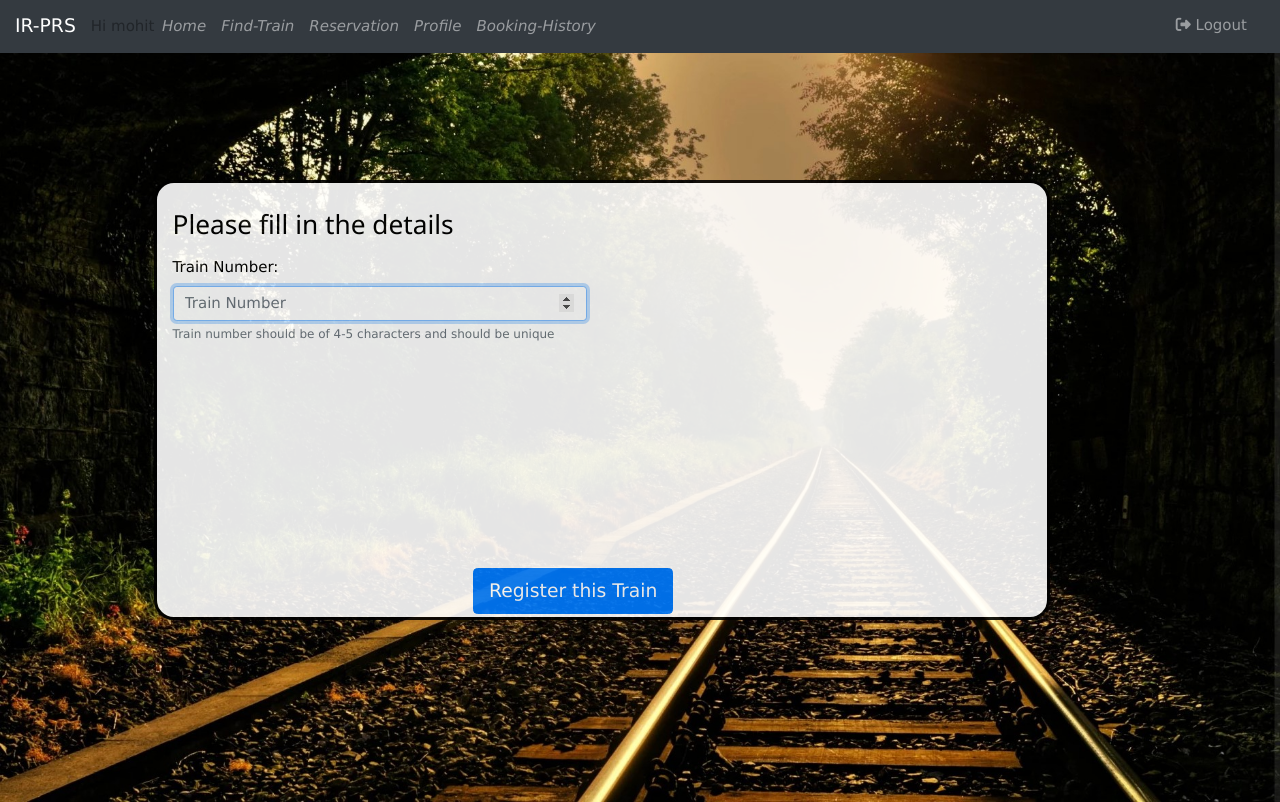
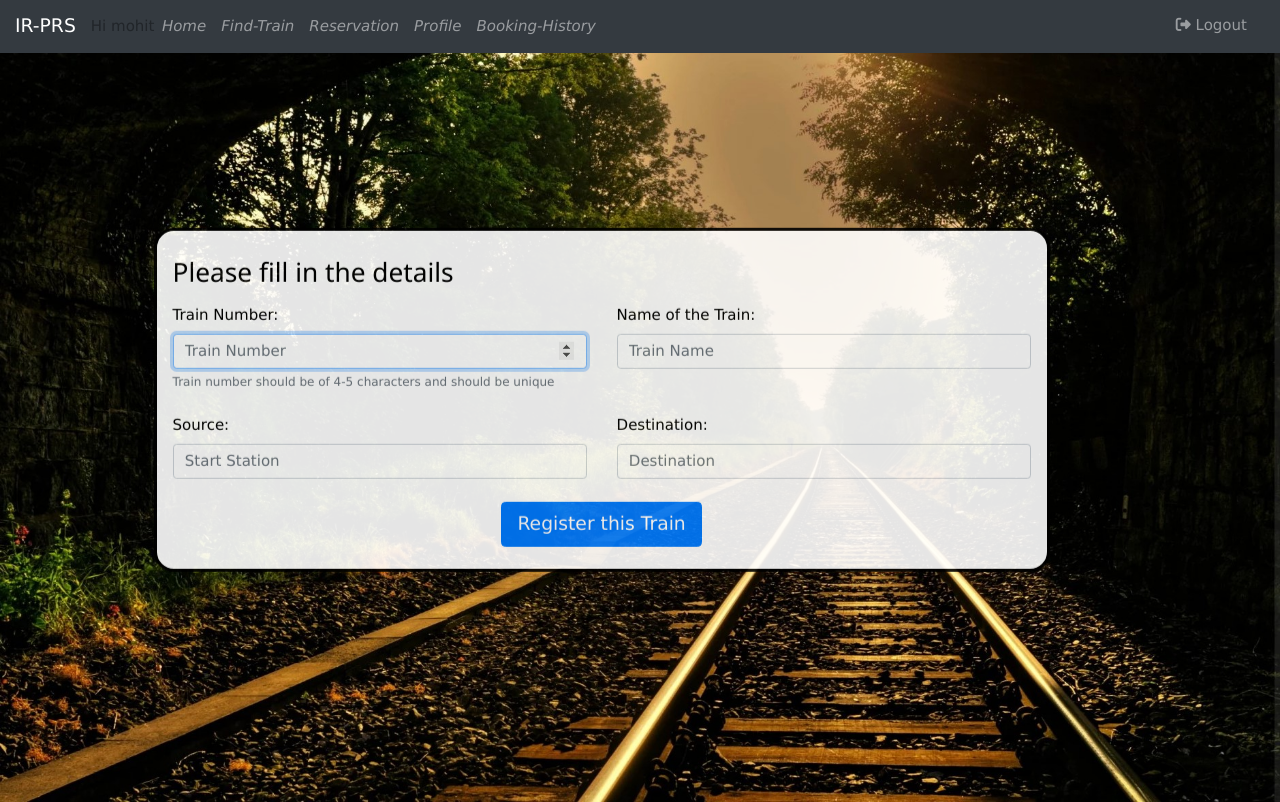
Before and after one commit to MohitSinghal2811/IR-PRS, a Django app: page /add_train in a window 1280 px wide. Run offline with Django 3.2, Linux system fonts and the light colour scheme; a user stored in the database is signed in; some libraries are stand-ins or nearby versions.

Commit message:
Correct add_train and release_train

```diff
--- a/rail/forms.py
+++ b/rail/forms.py
@@ -63,6 +63,8 @@ class ReleasedTrainForm(forms.Form):
     departureTime = forms.TimeField(label = "Departure Time", widget = forms.TimeInput(attrs={'required' : True}))
     acCoachNo = forms.IntegerField(min_value=0, widget = forms.NumberInput(attrs={'placeholder' :"Number of Ac Coaches",'class' : "form-control",  'required': True}), label = "Number of Ac Coaches", initial = 0)
     slCoachNo = forms.IntegerField(min_value=0, widget = forms.NumberInput(attrs={'placeholder' :"Number of Sleeper Coaches", 'class' : "form-control",  'required': True}), label = "Number of Sleeper Coaches", initial = 0)
+    fareac = forms.IntegerField(min_value=0,  widget = forms.NumberInput(attrs={'placeholder' :"AC fare",'class' : "form-control",  'required': True}), label = "AC fare", initial = 0)
+    faresl = forms.IntegerField(min_value=0, widget = forms.NumberInput(attrs={'placeholder' :"Sleeper fare", 'class' : "form-control",  'required': True}), label = "Sleeper fare", initial = 0)
 
 
     def clean(self):
@@ -82,6 +84,10 @@ class ReleasedTrainForm(forms.Form):
                     self.add_error('departureTime', "This train has already been released at this date and time")
         acCoachNo = self.cleaned_data.get('acCoachNo')
         slCoachNo = self.cleaned_data.get('slCoachNo')
+        if(acCoachNo == None):
+            acCoachNo = 0
+        if(slCoachNo == None):
+            slCoachNo = 0
         if(acCoachNo + slCoachNo > 28 or acCoachNo + slCoachNo <= 0):
             self.add_error('acCoachNo', "Total Number of Coaches should be less than 28 and greater than 0")
             self.add_error('slCoachNo', "Total Number of Coaches should be less than 28 and greater than 0")
--- a/rail/templates/rail/add_train.html
+++ b/rail/templates/rail/add_train.html
@@ -7,8 +7,8 @@
 
 
 <div class="w3-display-left" style="width:70vw ;margin-left:12vw; opacity:0.9; ">
-        <div class="w3-container w3-white w3-padding-16"  style="height: 55vh; border-width: 50px; border: solid black; border-radius: 20px;">
-            <form method="post" novalidate autocomplete="off">
+    <div class="w3-container w3-white w3-padding-16"  style="height: 100%; border: solid black; border-radius: 20px;">
+        <form method="post" novalidate autocomplete="off" >
             {% csrf_token %}
             <h1 class="h3 mb-3 font-weight-normal">Please fill in the details</h1>
             {% if form.non_field_errors %}
@@ -41,97 +41,92 @@
                         <small class="form-text text-muted">{{ form.trainNumber.help_text }}</small>
                     {% endif %}
                 </div>
-                <div class = "col-md-4">
-                    {{ form.departureDate.label_tag }}
+                <div class = "col-md-6">
+                    {{ form.name.label_tag }}
                     {% if form.is_bound %}
-                        {% if form.departureDate.errors %}
-                            {% render_field form.departureDate class="form-control is-invalid" %}
-                            {% for error in form.departureDate.errors %}
+                        {% if form.name.errors %}
+                            {% render_field form.name class="form-control is-invalid" %}
+                            {% for error in form.name.errors %}
                                 <div class="invalid-feedback ">
                                 {{ error }}
                                 </div>
                             {% endfor %}
                         {% else %}
-                            {% render_field form.departureDate class="form-control is-valid" %}
+                            {% render_field form.name class="form-control is-valid" %}
                         {% endif %}
                     {% else %}
-                        {% render_field form.departureDate class="form-control" %}
+                        {% render_field form.name class="form-control" %}
                     {% endif %}
 
-                    {% if form.departureDate.help_text %}
-                        <small class="form-text text-muted">{{ form.departureDate.help_text }}</small>
+                    {% if form.name.help_text %}
+                        <small class="form-text text-muted">{{ form.name.help_text }}</small>
                     {% endif %}
                 </div>
-                <div class = "col-md-2">
-                    {{ form.departureTime.label_tag }}
+            </div>
+            </br>
+            <div class = "row">
+                <div class = "col-md-6">
+                    {{ form.starts.label_tag }}
                     {% if form.is_bound %}
-                        {% if form.departureTime.errors %}
-                            {% render_field form.departureTime class="form-control is-invalid" %}
-                            {% for error in form.departureTime.errors %}
+                        {% if form.starts.errors %}
+                            {% render_field form.starts class="form-control is-invalid" %}
+                            {% for error in form.starts.errors %}
                                 <div class="invalid-feedback ">
                                 {{ error }}
                                 </div>
                             {% endfor %}
                         {% else %}
-                            {% render_field form.departureTime class="form-control is-valid" %}
+                            {% render_field form.starts class="form-control is-valid" %}
                         {% endif %}
                     {% else %}
-                        {% render_field form.departureTime class="form-control" %}
+                        {% render_field form.starts class="form-control" %}
                     {% endif %}
 
-                    {% if form.departureTime.help_text %}
-                        <small class="form-text text-muted">{{ form.departureTime.help_text }}</small>
-                    {% endif %}
                 </div>
-            </div>
-            <div class = "row">
                 <div class = "col-md-6">
-                    {{ form.AcCoachNo.label_tag }}
+                    {{ form.ends.label_tag }}
                     {% if form.is_bound %}
-                        {% if form.AcCoachNo.errors %}
-                            {% render_field form.AcCoachNo class="form-control is-invalid" %}
-                            {% for error in form.AcCoachNo.errors %}
+                        {% if form.ends.errors %}
+                            {% render_field form.ends class="form-control is-invalid" %}
+                            {% for error in form.ends.errors %}
                                 <div class="invalid-feedback ">
                                 {{ error }}
                                 </div>
                             {% endfor %}
                         {% else %}
-                            {% render_field form.AcCoachNo class="form-control is-valid" %}
+                            {% render_field form.ends class="form-control is-valid" %}
                         {% endif %}
                     {% else %}
-                        {% render_field form.AcCoachNo class="form-control" %}
+                        {% render_field form.ends class="form-control" %}
                     {% endif %}
 
-                    {% if form.AcCoachNo.help_text %}
-                        <small class="form-text text-muted">{{ form.AcCoachNo.help_text }}</small>
-                    {% endif %}
-                </div>
-                <div class = "col-md-6">
-                    {{ form.SlCoachNo.label_tag }}
-                    {% if form.is_bound %}
-                        {% if form.SlCoachNo.errors %}
-                            {% render_field form.SlCoachNo class="form-control is-invalid" %}
-                            {% for error in form.SlCoachNo.errors %}
-                                <div class="invalid-feedback ">
-                                {{ error }}
-                                </div>
-                            {% endfor %}
-                        {% else %}
-                            {% render_field form.SlCoachNo class="form-control is-valid" %}
-                        {% endif %}
-                    {% else %}
-                        {% render_field form.SlCoachNo class="form-control" %}
-                    {% endif %}
 
-                    {% if form.SlCoachNo.help_text %}
-                        <small class="form-text text-muted">{{ form.SlCoachNo.help_text }}</small>
-                    {% endif %}
                 </div>
             </div>
-            <button type="submit" class="btn btn-lg btn-primary " style = "position: absolute; right:42%; bottom:0.5vw">Register this Train</button>
-            </form>
-        </div>
+            </br>
+            <div class="w3-center">
+                <div class="w3-bar">
+                    <button type="submit" class="btn btn-lg btn-primary w3-center ">Register this Train</button>
+                </div>
+            </div>
+        </form>
     </div>
+</div>
+
+
+
+
+
+
+
+
+
+
+
+
+
+
+
 
 
 
--- a/rail/views.py
+++ b/rail/views.py
@@ -15,11 +15,13 @@ from .helper_functions import berthExtractor, coachExtractor
 
 
 def add_train(request):
+    if(not request.user.is_superuser):
+        return redirect('/login')
     if request.method == 'POST':
         print(request.POST)
         form = TrainForm(request.POST)
         if form.is_valid():
-            train = Train(trainNumber = request.POST.get('trainNumber'), starts = request.POST.get('starts'), ends = request.POST.get('ends'), name = request.POST.get('name'))
+            train = Train(trainNumber = request.POST.get('trainNumber'), starts = request.POST.get('starts'), ends = request.POST.get('ends'), name = request.POST.get('name'), admin = request.user)
             train.save()
     else:
         form = TrainForm()
@@ -137,12 +139,14 @@ def userlogout(request):
 
 
 def releaseTrain(request):
+    if(not request.user.is_superuser):
+        return redirect('/login')
     if request.method == 'POST':
         print(request.POST)
         form = ReleasedTrainForm(request.POST)
         if form.is_valid():
             train = Train.objects.filter(trainNumber = request.POST.get("trainNumber"))[0]
-            var = ReleasedTrain(train = train, departureDate = request.POST.get("departureDate") , departureTime = request.POST.get("departureTime"), maxAC = int(request.POST.get("acCoachNo")) * 18, maxSL = int(request.POST.get("slCoachNo")) * 24, currAC = 1, currSL = 1, releasedDate = datetime.date.today(), releasedTime = datetime.datetime.now().time())
+            var = ReleasedTrain(train = train, departureDate = request.POST.get("departureDate") , departureTime = request.POST.get("departureTime"), maxAC = int(request.POST.get("acCoachNo")) * 18, maxSL = int(request.POST.get("slCoachNo")) * 24, currAC = 1, currSL = 1, releasedDate = datetime.date.today(), releasedTime = datetime.datetime.now().time(), admin = request.user, fareac = form.cleaned_data.get('fareac'), faresl = form.cleaned_data.get('faresl'))
             var.save()
             for i in range(1, int(request.POST.get('acCoachNo')) + 1):
                 coach = Coach(releasedTrain = var, coachType = "AC", coachNumber = i)
```
Also changed, not shown: rail/templates/rail/release_train.html (+38 -4 lines), db.sqlite3.
